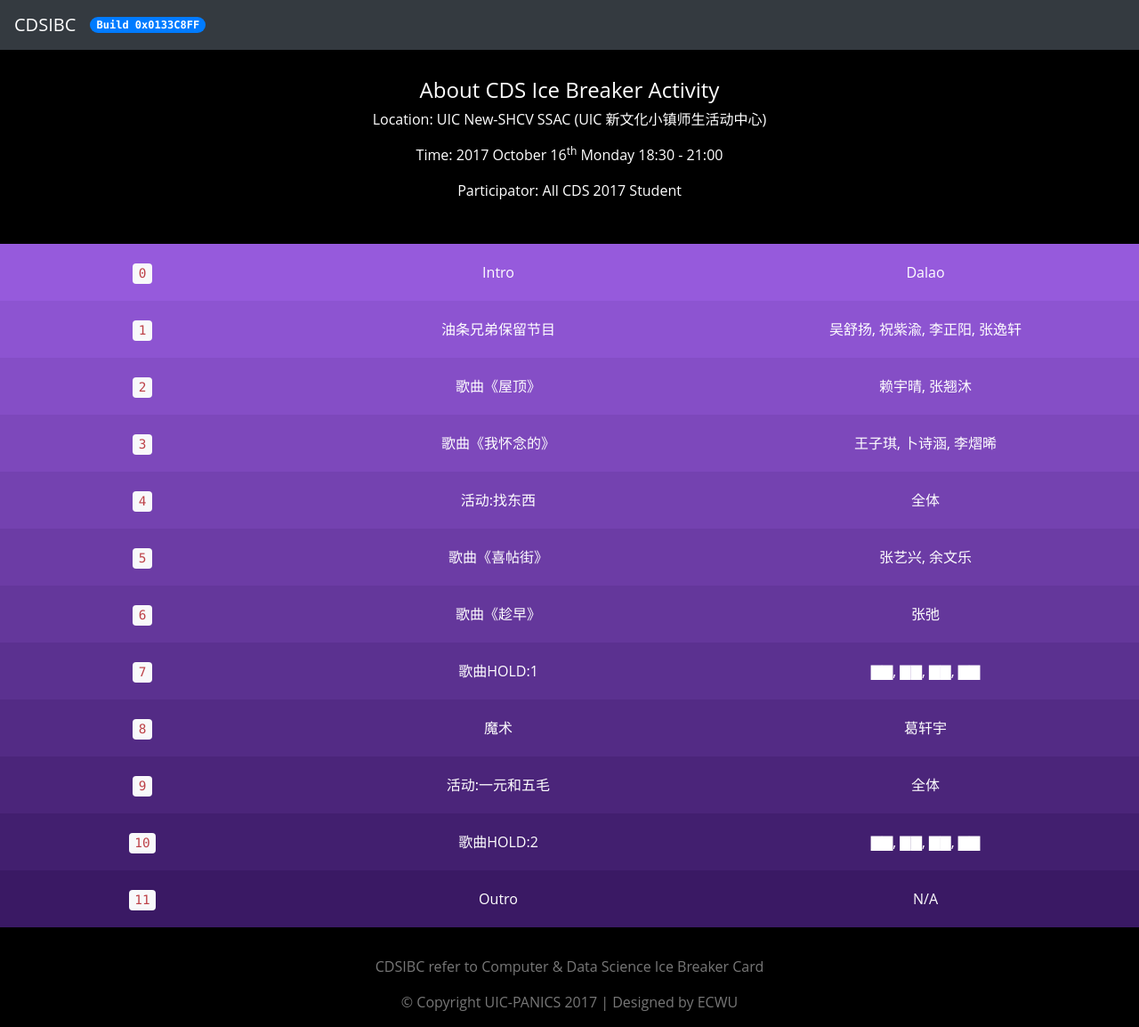
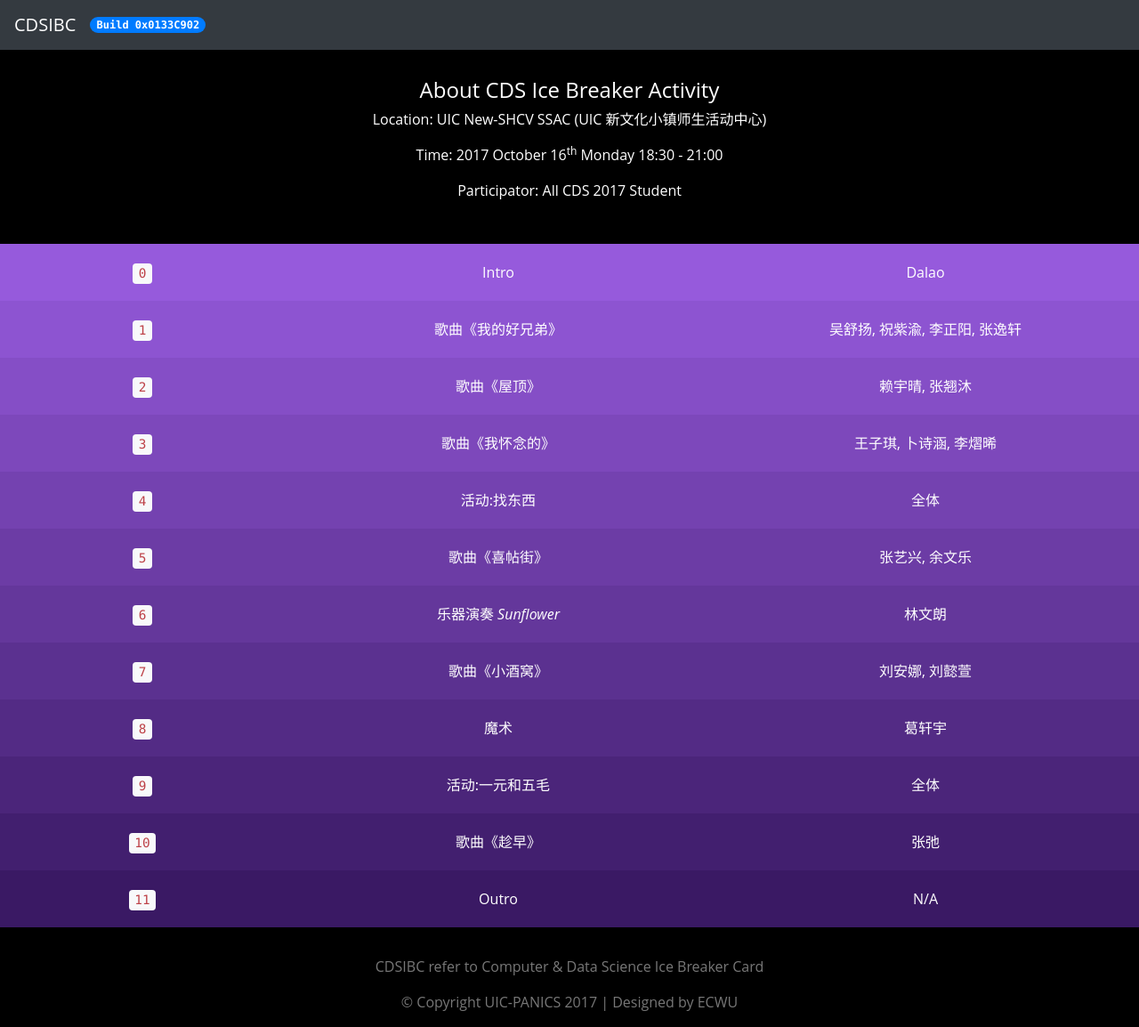
Before and after one commit to UIC-PANICS/cdsibc, a plain HTML site: page index.html in a window 1280 px wide. Shown: the whole page at 89% size. Drawn offline with nearby package versions, Linux system fonts and the light colour scheme.

Commit message:
Add files via upload

```diff
--- a/index.html
+++ b/index.html
@@ -21,7 +21,7 @@
 <body onload="barBGInit()">
 
     <nav class="navbar navbar-expand-md navbar-dark bg-dark">
-        <a class="navbar-brand" href="#">CDSIBC </a><code class="wow badge badge-pill badge-primary zoomInRight">Build 0x0133C8FF</code>
+        <a class="navbar-brand" href="#">CDSIBC </a><code class="wow badge badge-pill badge-primary zoomInRight">Build 0x0133C902</code>
     </nav>
 
     <div class="container" style="text-align: center; padding: 2rem 0; color:#ffffff">
@@ -52,7 +52,7 @@
                     <code>1</code>
                 </div>
                 <div class="col text-truncate">
-                    油条兄弟保留节目
+                    歌曲《我的好兄弟》
                 </div>
                 <div class="col text-truncate">
                     吴舒扬, 祝紫渝, 李正阳, 张逸轩
@@ -117,10 +117,10 @@
                     <code>6</code>
                 </div>
                 <div class="col text-truncate">
-                    歌曲《趁早》
+                    乐器演奏 <i>Sunflower</i>
                 </div>
                 <div class="col text-truncate">
-                    张弛
+                    林文朗
                 </div>
             </div>
         </div>
@@ -130,10 +130,10 @@
                         <code>7</code>
                     </div>
                     <div class="col text-truncate">
-                        歌曲HOLD:1
+                        歌曲《小酒窝》
                     </div>
                     <div class="col text-truncate">
-                        ▇▇, ▇▇, ▇▇, ▇▇
+                        刘安娜, 刘懿萱
                     </div>
                 </div>
             </div>
@@ -169,10 +169,10 @@
                     <code>10</code>
                 </div>
                 <div class="col text-truncate">
-                    歌曲HOLD:2
+                    歌曲《趁早》
                 </div>
                 <div class="col text-truncate">
-                    ▇▇, ▇▇, ▇▇, ▇▇
+                    张弛
                 </div>
             </div>
         </div>
```
Lines whose indentation alone changed are shown as unchanged.
